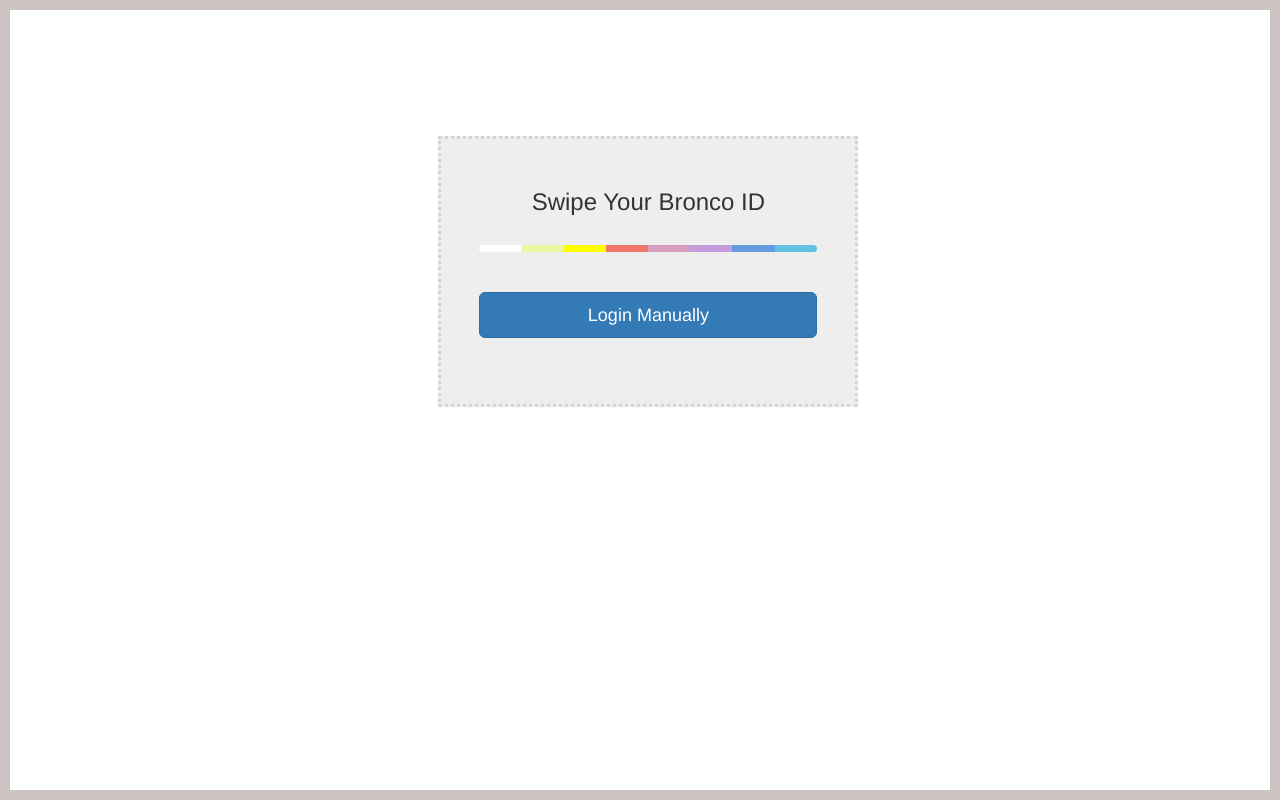
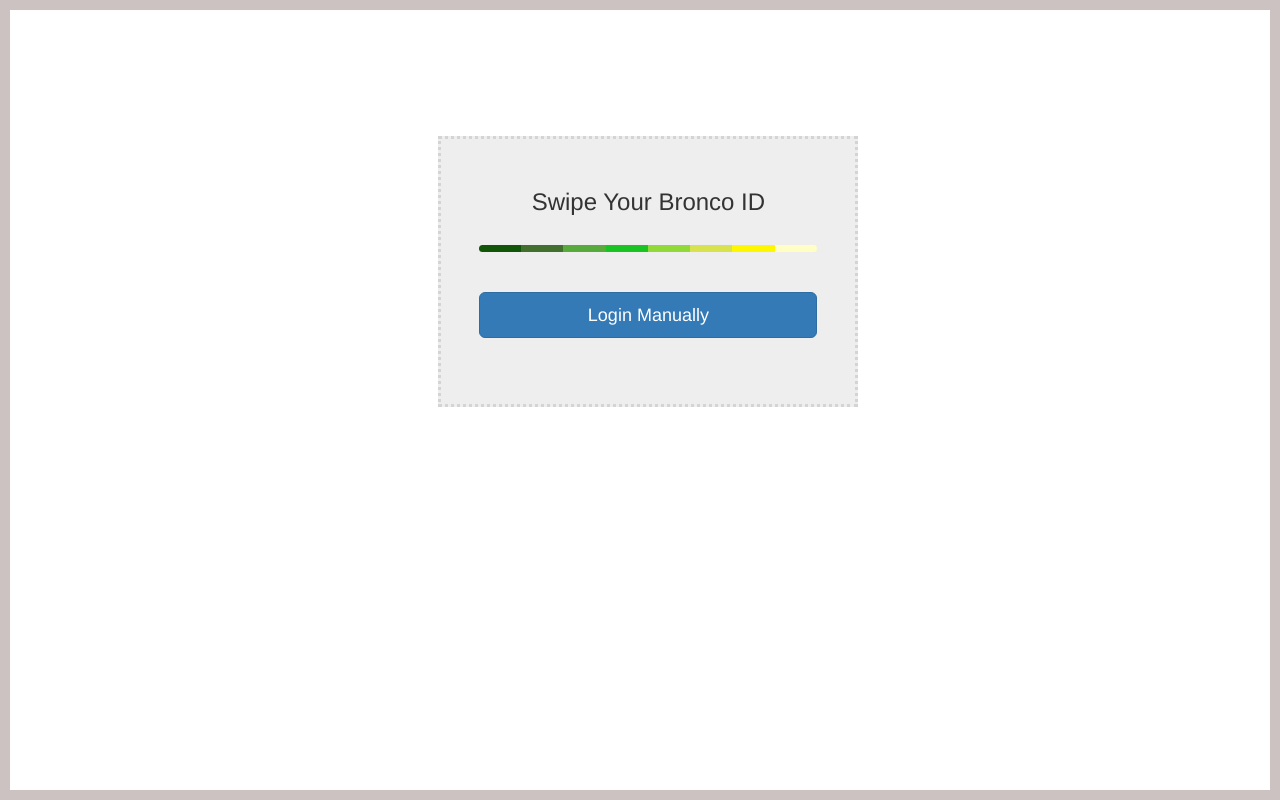
Before and after one commit to CPPLibrary/CPPLibrary.github.io, a plain HTML site: page index.html in a window 1280 px wide. Drawn offline with nearby package versions, Linux system fonts and the light colour scheme.

Commit message:
fixing the button issue

```diff
--- a/style.css
+++ b/style.css
@@ -91,10 +91,13 @@ input[type="password"] {
 	border-top:0;
 	background:#c4e17f;
 	border-radius:5px;
-	background-image:-webkit-linear-gradient(left,#ffffff,#ffffff 12.5%,#edf7a1 12.5%,#edf7a1 25%,#ffff00 25%,#ffff00 37.5%,#92f06c 37.5%,#f0776c 50%,#db9dbe 50%,#db9dbe 62.5%,#c49cde 62.5%,#c49cde 75%,#669ae1 75%,#669ae1 87.5%,#62c2e4 87.5%,#62c2e4);
-	background-image:-moz-linear-gradient(left,#ffffff,#ffffff 12.5%,#edf7a1 12.5%,#edf7a1 25%,#ffff00 25%,#ffff00 37.5%,#f0776c 37.5%,#f0776c 50%,#db9dbe 50%,#db9dbe 62.5%,#c49cde 62.5%,#c49cde 75%,#669ae1 75%,#669ae1 87.5%,#62c2e4 87.5%,#62c2e4);
-	background-image:-o-linear-gradient(left,#ffffff,#ffffff 12.5%,#edf7a1 12.5%,#edf7a1 25%,#ffff00 25%,#ffff00 37.5%,#f0776c 37.5%,#f0776c 50%,#db9dbe 50%,#db9dbe 62.5%,#c49cde 62.5%,#c49cde 75%,#669ae1 75%,#669ae1 87.5%,#62c2e4 87.5%,#62c2e4);
-	background-image:linear-gradient(to right,#ffffff,#ffffff 12.5%,#edf7a1 12.5%,#edf7a1 25%,#ffff00 25%,#ffff00 37.5%,#f0776c 37.5%,#f0776c 50%,#db9dbe 50%,#db9dbe 62.5%,#c49cde 62.5%,#c49cde 75%,#669ae1 75%,#669ae1 87.5%,#62c2e4 87.5%,#62c2e4);
+	background-image:-webkit-linear-gradient(left,#105508,#105508 12.5%,#436f2e 12.5%,#436f2e 25%,#59aa3c 25%,#59aa3c 37.5%,#19c422 37.5%,#19c422 50%,#90d938 50%,#90d938 62.5%,#d8e24f 62.5%,#d8e24f 75%,#fff700 75%,#fff700 87.5%,#ffffc5 87.5%,#ffffc5);
+
+	background-image:-moz-linear-gradient(left,#105508,#105508 12.5%,#436f2e 12.5%,#436f2e 25%,#59aa3c 25%,#59aa3c 37.5%,#19c422 37.5%,#19c422 50%,#90d938 50%,#90d938 62.5%,#d8e24f 62.5%,#d8e24f 75%,#fff700 75%,#fff700 87.5%,#ffffc5 87.5%,#ffffc5);
+
+	background-image:-o-linear-gradient(left,#105508,#105508 12.5%,#436f2e 12.5%,#436f2e 25%,#59aa3c 25%,#59aa3c 37.5%,#19c422 37.5%,#19c422 50%,#90d938 50%,#90d938 62.5%,#d8e24f 62.5%,#d8e24f 75%,#fff700 75%,#fff700 87.5%,#ffffc5 87.5%,#ffffc5);
+
+	background-image:linear-gradient(to right,#105508,#105508 12.5%,#436f2e 12.5%,#436f2e 25%,#59aa3c 25%,#59aa3c 37.5%,#19c422 37.5%,#19c422 50%,#90d938 50%,#90d938 62.5%,#d8e24f 62.5%,#d8e24f 75%,#fff700 75%,#fff700 87.5%,#ffffc5 87.5%,#ffffc5);
 }
 
 
@@ -191,6 +194,6 @@ div#redline {
 	bottom:2%;
 	right:5%;
 	width:500px;
-	height:15px;
-	background-color: blue;
+	height:50px;
+
 }
```
Also changed, not shown: scan.html (+1 -1 lines).
